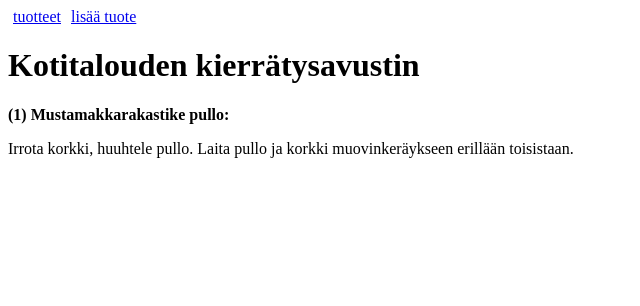
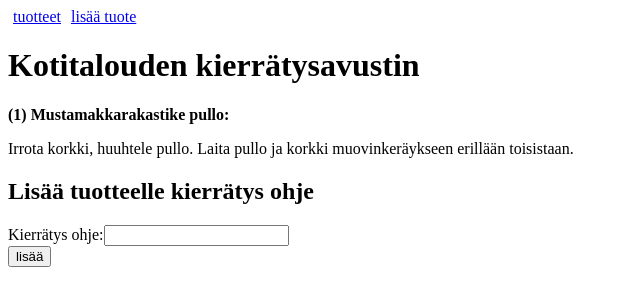
Before and after one commit to ohtuprojekti-Kierratysavustin/Kierratysavustin, a React (Create React App) app in the folder client/: page /products/1 in a window 1280 px wide. Shown: the top 306 px of the page, without its empty margins (0-640 px from the left). Built offline with nearby package versions, Linux system fonts and the light colour scheme.

Commit message:
kierrätys formi lisätty

```diff
--- a/client/package.json
+++ b/client/package.json
@@ -9,8 +9,8 @@
     "react": "^17.0.1",
     "react-dom": "^17.0.1",
     "react-router-dom": "^5.2.0",
-    "react-scripts": "4.0.1",
-    "web-vitals": "^0.2.4"
+    "react-scripts": "4.0.2",
+    "web-vitals": "^1.1.0"
   },
   "scripts": {
     "start": "react-scripts start",
@@ -39,7 +39,7 @@
     ]
   },
   "devDependencies": {
-    "cypress": "^6.3.0",
+    "cypress": "^6.5.0",
     "eslint": "^7.19.0",
     "eslint-plugin-cypress": "^2.11.2"
   }
--- /dev/null
+++ b/client/src/components/InstructionForm.js
@@ -0,0 +1,26 @@
+import React, { useState } from 'react'
+
+const InstructionForm = () => {
+  const [Information, setInformation] = useState('')
+  const handleSubmit = (event) => {
+    event.preventDefault()
+    console.log(Information)
+  }
+  return (
+    <div>
+      <form onSubmit={handleSubmit}>
+        <label>
+            Kierrätys ohje:
+          <input
+            type='text'
+            value={Information}
+            onChange={({ target }) => setInformation(target.value)}
+          />
+        </label>
+        <br/>
+        <button type='submit'>lisää</button>
+      </form>
+    </div>
+  )
+}
+export default InstructionForm
--- a/client/src/components/Product.js
+++ b/client/src/components/Product.js
@@ -2,6 +2,7 @@ import React from 'react'
 import {
   useParams
 } from 'react-router-dom'
+import InstructionForm from './InstructionForm'
 
 /** Component for showing product name and recycling information. */
 const Product = (props) => {
@@ -15,7 +16,9 @@ const Product = (props) => {
       <p> <b>({product.id}) {product.name}:</b></p>
 
       {product.instructions}
+      <h2>Lisää tuotteelle kierrätys ohje</h2>
 
+      <InstructionForm />
     </div>
   )
 }
```
Also changed, not shown: 2 other files (tests, documents, lock files or other folders).
